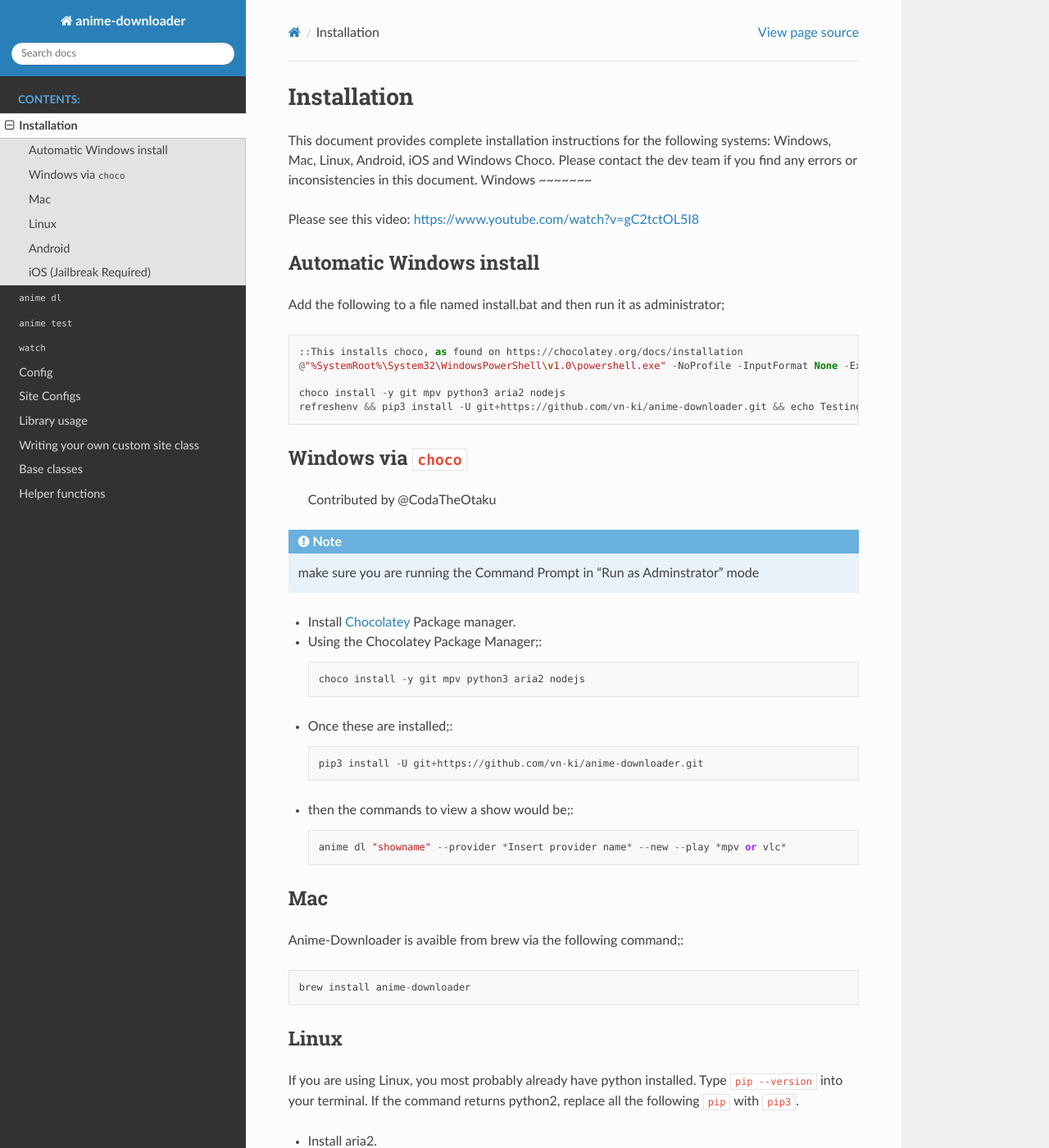
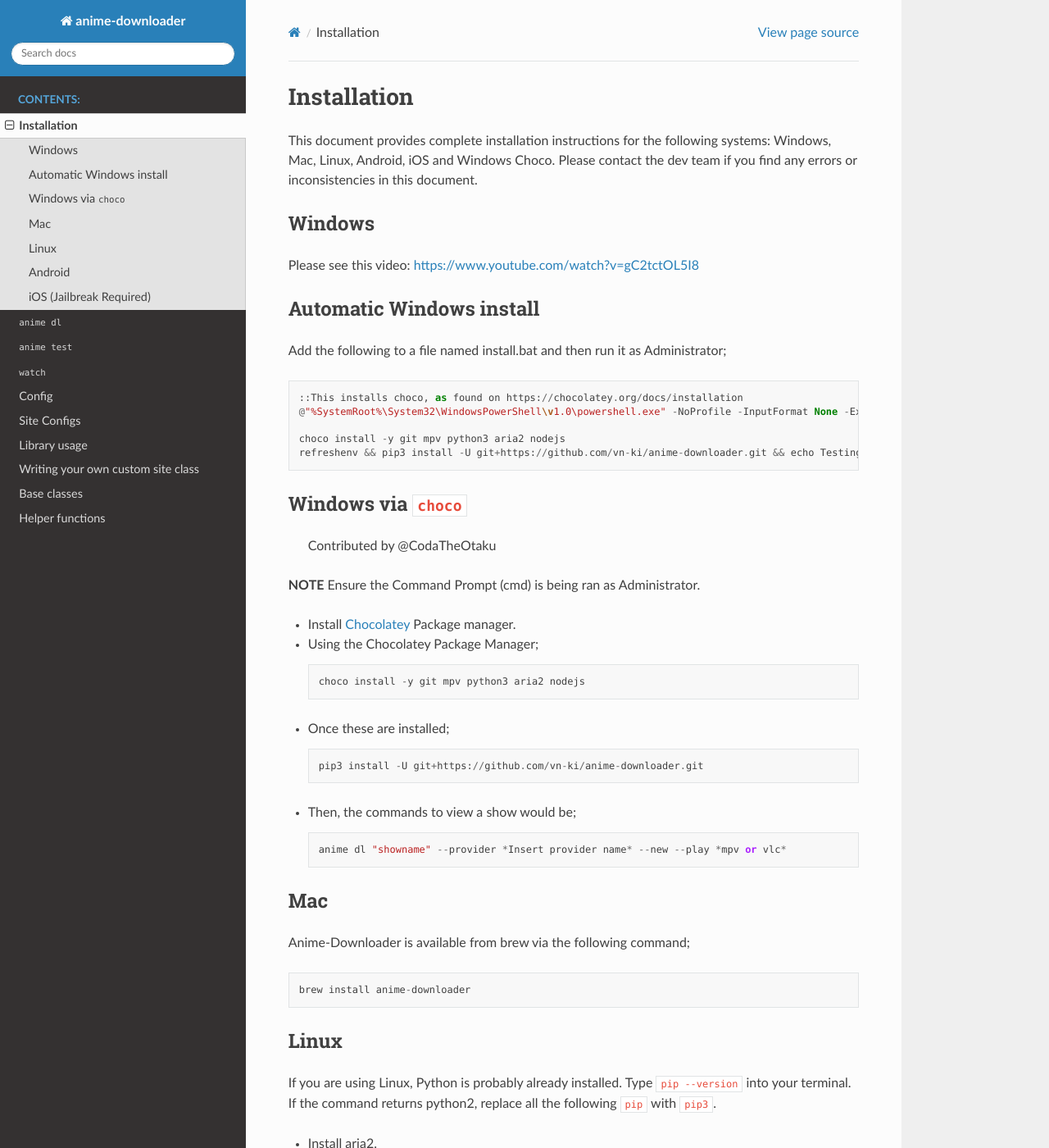
Before and after one commit to anime-dl/anime-downloader, a Sphinx documentation site: the page built from docs/usage/installation.rst, in a window 1280 px wide and 1400 px high. Shown: the whole window at 82% size. Built offline with Sphinx 7.4.7 and the Read the Docs theme 2.0.0, drawn with Linux system fonts in a browser that asks for light colours; some of the changed text lies outside the part shown.

Commit message:
Names begin with capital letters.

```diff
--- a/docs/usage/installation.rst
+++ b/docs/usage/installation.rst
@@ -2,6 +2,7 @@
 Installation
 ------------
 This document provides complete installation instructions for the following systems: Windows, Mac, Linux, Android, iOS and Windows Choco. Please contact the dev team if you find any errors or inconsistencies in this document.
+
 Windows
 ~~~~~~~
 
@@ -10,7 +11,7 @@
 Automatic Windows install
 ~~~~~~~~~~~~~~~~~~~~~
 
-Add the following to a file named install.bat and then run it as administrator;
+Add the following to a file named install.bat and then run it as Administrator;
 
 .. code::
 
@@ -24,21 +25,19 @@
 Windows via ``choco``
 ~~~~~~~~~~~~~~~~~~~~~
 
-   Contributed by @CodaTheOtaku
-
-.. note::
-    make sure you are running the Command Prompt in "Run as Adminstrator" mode
+ Contributed by @CodaTheOtaku
+**NOTE** Ensure the Command Prompt (cmd) is being ran as Administrator.
 
 - Install `Chocolatey`_ Package manager.
 
--  Using the Chocolatey Package Manager;::
+-  Using the Chocolatey Package Manager; ::
 
        choco install -y git mpv python3 aria2 nodejs
--  Once these are installed;::
+-  Once these are installed; ::
 
         pip3 install -U git+https://github.com/vn-ki/anime-downloader.git
 
--  then the commands to view a show would be;::
+-  Then, the commands to view a show would be; ::
 
         anime dl "showname" --provider *Insert provider name* --new --play *mpv or vlc*
 
@@ -46,14 +45,14 @@
 Mac
 ~~~
 
-Anime-Downloader is avaible from brew via the following command;::
+Anime-Downloader is available from brew via the following command; ::
 
     brew install anime-downloader
 
 Linux
 ~~~~~
 
-If you are using Linux, you most probably already have python installed.
+If you are using Linux, Python is probably already installed.
 Type ``pip --version`` into your terminal. If the command returns python2, replace
 all the following ``pip`` with ``pip3``.
 
@@ -83,7 +82,7 @@
 
 This does not require a rooted device to work.
 
-- Install Termux or similar Terminal Emulator
+- Install Termux or similar Terminal Emulator.
 
 - Install Aria2c via the following command if using Termux; ::
 
@@ -106,9 +105,9 @@
 iOS (Jailbreak Required)
 ~~~~~~~~~~~~~~~~~~~~~~~~
 
-If you want this project to work on an iOS Device, you will need a jailbroken iPhone. Visit r/jailbreak on reddit for the latest jailbreak news and information.
+ A jailbroken iPhone is required. Visit r/jailbreak on Reddit for the latest jailbreak news and information.
 
-Tinkering May be Required
+Tinkering May be Required.
 
 - Install the following packages from the mcapollo repo (https://mcapollo.github.io/Public/) using your favorite package manager; ::
 
```
